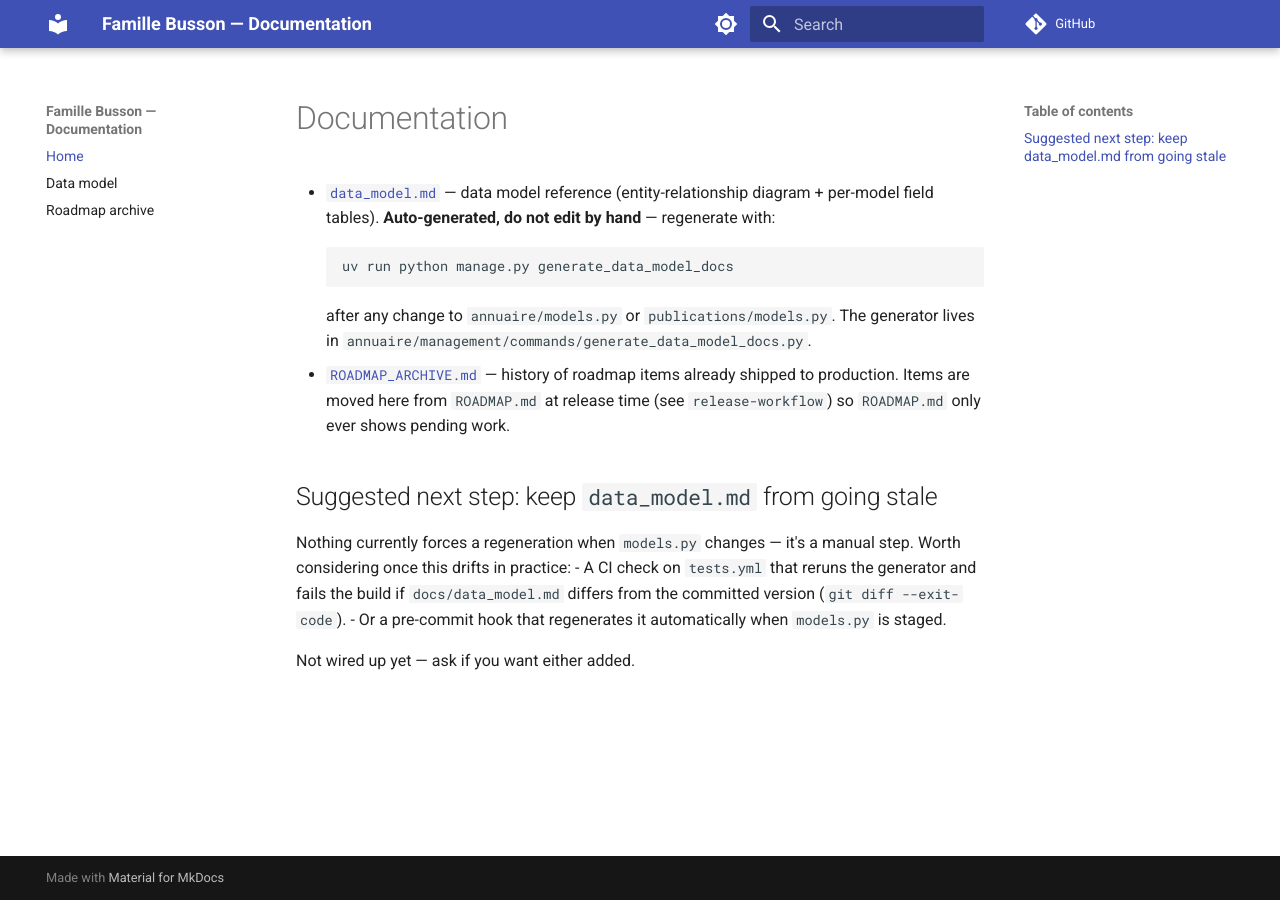
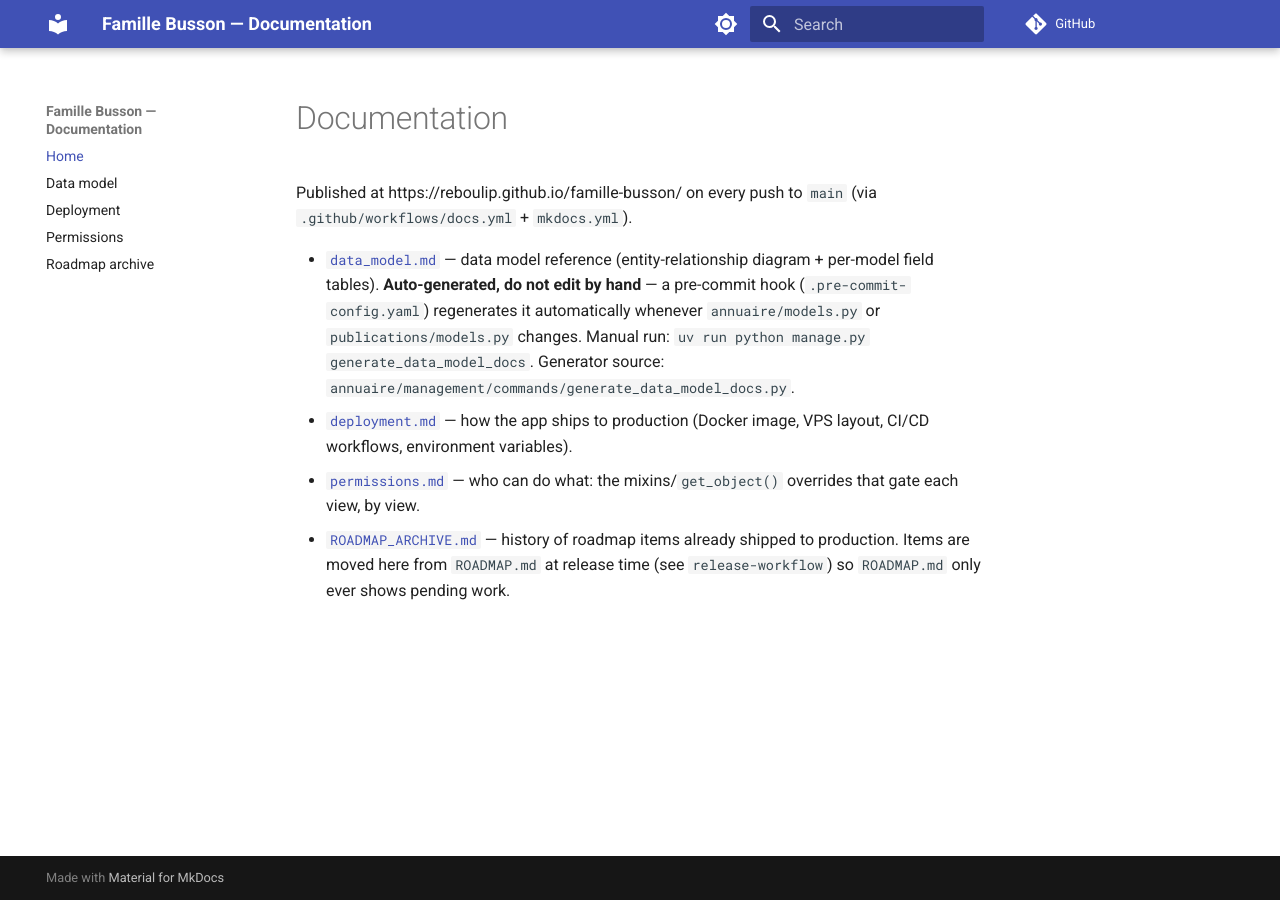
Before and after one commit to reboulip/famille-busson, an MkDocs documentation site: the page built from docs/README.md, in a window 1280 px wide. Built offline with MkDocs 1.6.1 and Material for MkDocs 9.7.7, drawn with Linux system fonts in a browser that asks for light colours; comment, search, counter and statistics services are not loaded.

Commit message:
docs: expand README, add deployment and permissions references
- Root README.md: project description, quickstart, links to docs/.
- docs/deployment.md: ties together Dockerfile, docker-entrypoint.sh's
  root-to-appuser dance, docker-compose.prod.yml, .env.example, and the
  CI/CD workflows into one deployment walkthrough.
- docs/permissions.md: who-can-do-what table for the view-level
  ownership/staff guards spread across annuaire/views.py and
  publications/views.py.
- CLAUDE.md §5: document the previously-unmentioned Relation post_delete
  signal alongside the existing post_save one.

````diff
--- a/docs/README.md
+++ b/docs/README.md
@@ -1,22 +1,18 @@
 # Documentation
 
+Published at https://reboulip.github.io/famille-busson/ on every push to `main` (via
+`.github/workflows/docs.yml` + `mkdocs.yml`).
+
 - [`data_model.md`](data_model.md) — data model reference (entity-relationship diagram +
-  per-model field tables). **Auto-generated, do not edit by hand** — regenerate with:
-  ```
-  uv run python manage.py generate_data_model_docs
-  ```
-  after any change to `annuaire/models.py` or `publications/models.py`. The generator
-  lives in `annuaire/management/commands/generate_data_model_docs.py`.
+  per-model field tables). **Auto-generated, do not edit by hand** — a pre-commit hook
+  (`.pre-commit-config.yaml`) regenerates it automatically whenever
+  `annuaire/models.py` or `publications/models.py` changes. Manual run:
+  `uv run python manage.py generate_data_model_docs`. Generator source:
+  `annuaire/management/commands/generate_data_model_docs.py`.
+- [`deployment.md`](deployment.md) — how the app ships to production (Docker image, VPS
+  layout, CI/CD workflows, environment variables).
+- [`permissions.md`](permissions.md) — who can do what: the mixins/`get_object()`
+  overrides that gate each view, by view.
 - [`ROADMAP_ARCHIVE.md`](ROADMAP_ARCHIVE.md) — history of roadmap items already shipped
   to production. Items are moved here from `ROADMAP.md` at release time (see
   `release-workflow`) so `ROADMAP.md` only ever shows pending work.
-
-## Suggested next step: keep `data_model.md` from going stale
-
-Nothing currently forces a regeneration when `models.py` changes — it's a manual step.
-Worth considering once this drifts in practice:
-- A CI check on `tests.yml` that reruns the generator and fails the build if
-  `docs/data_model.md` differs from the committed version (`git diff --exit-code`).
-- Or a pre-commit hook that regenerates it automatically when `models.py` is staged.
-
-Not wired up yet — ask if you want either added.
--- a/mkdocs.yml
+++ b/mkdocs.yml
@@ -26,4 +26,6 @@ markdown_extensions:
 nav:
   - Home: README.md
   - Data model: data_model.md
+  - Deployment: deployment.md
+  - Permissions: permissions.md
   - Roadmap archive: ROADMAP_ARCHIVE.md
````
Also changed, not shown: CLAUDE.md (+2 -1 lines), README.md (+28 -1 lines), docs/deployment.md (added, +63 -0 lines), docs/permissions.md (added, +42 -0 lines).
